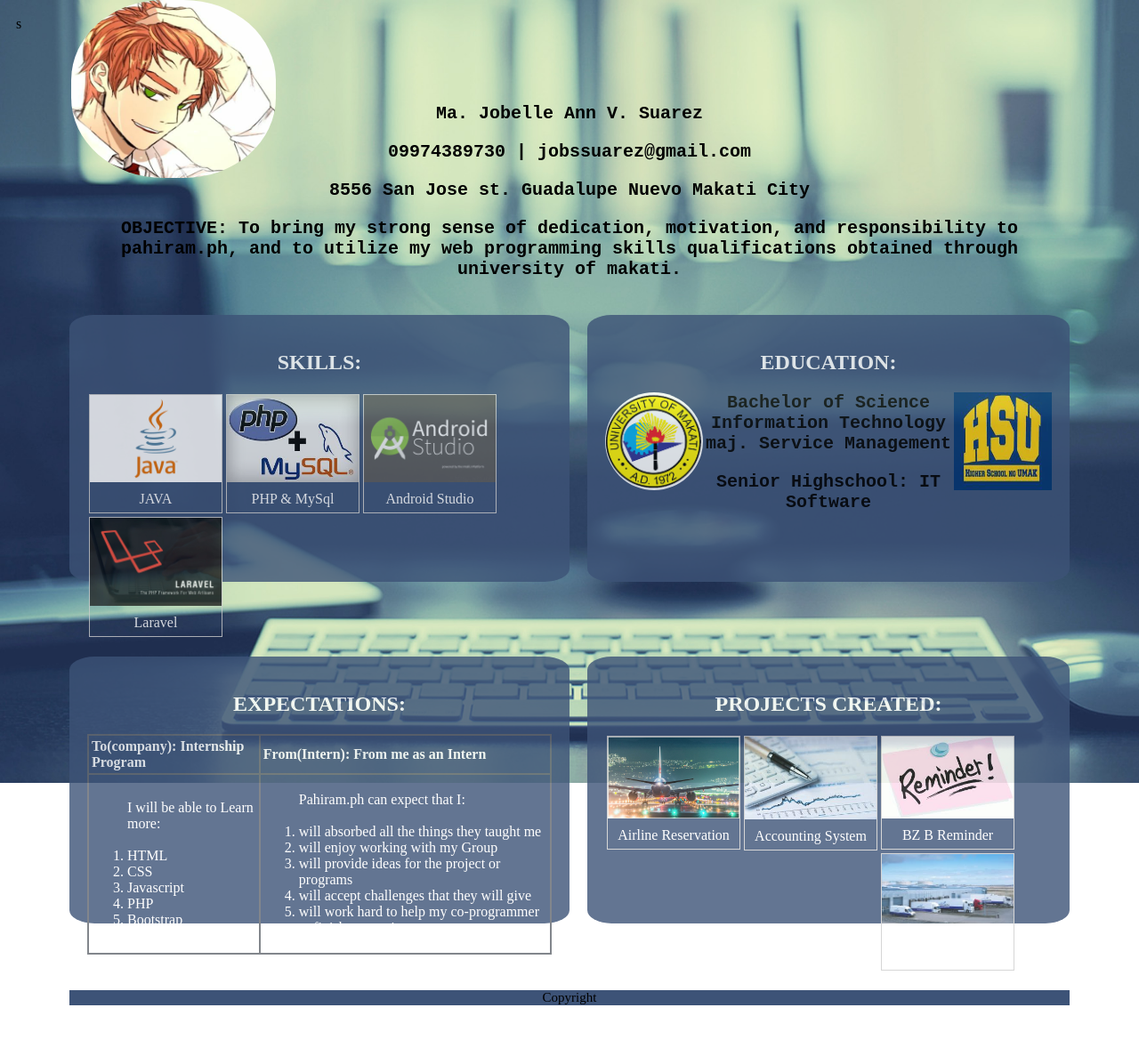
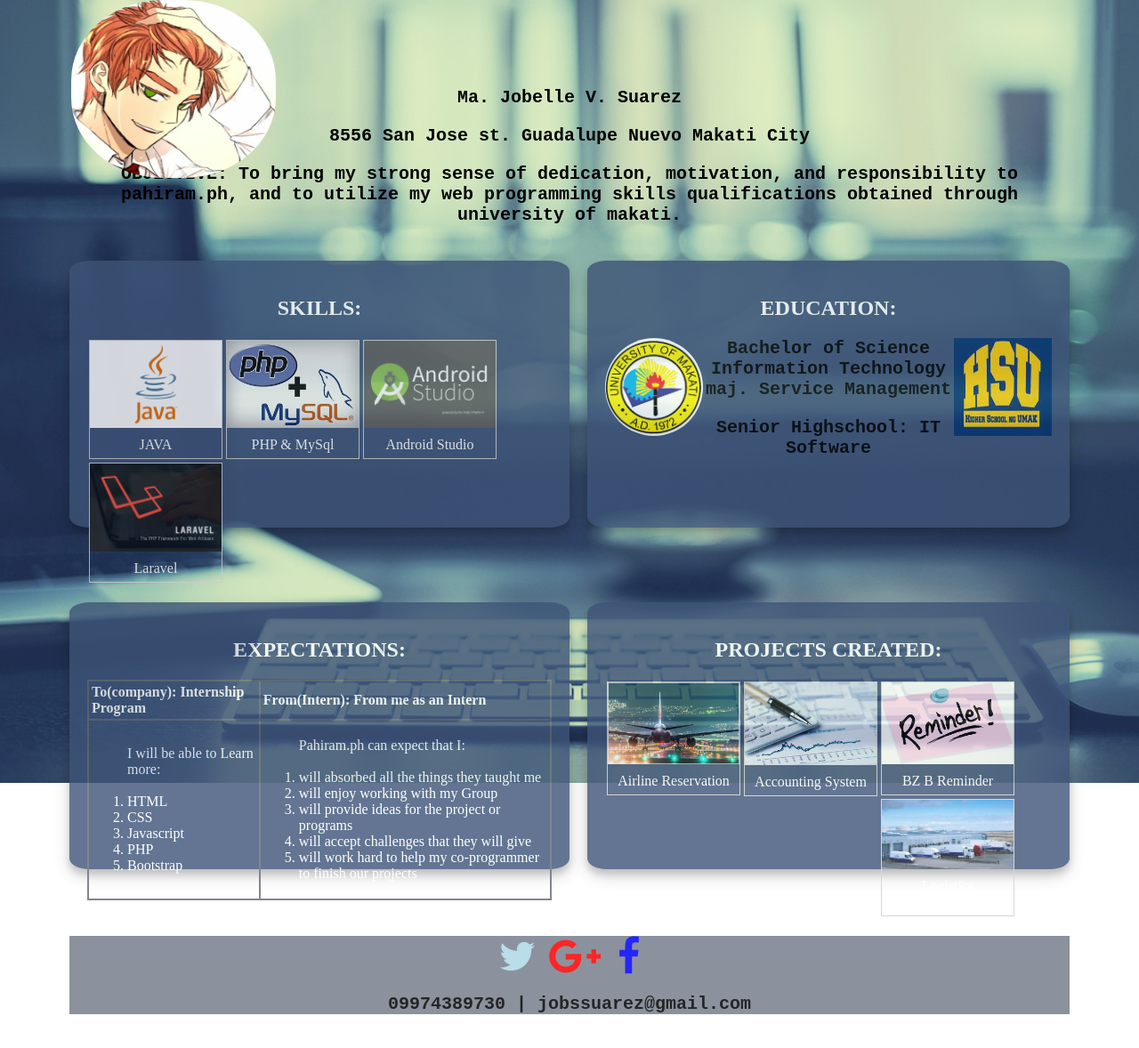
Before and after one commit to suarezjobelle/web-portfolio, a plain HTML site: page index.html in a window 1280 px wide. Shown: the whole page at 89% size. Drawn offline with Linux system fonts and the light colour scheme.

Commit message:
firstcommit

```diff
--- a/assets/css/style.css
+++ b/assets/css/style.css
@@ -70,7 +70,8 @@ h2{
   margin-top: 20px;
     height: 300px;
     opacity: .80;
-    border-radius: 5%
+    border-radius: 4%;
+ box-shadow: 0 6px 8px 0 rgba(0, 0, 0, 0.2), 0 8px 20px 0 rgba(0, 0, 0, 0.19);
 
 }
 
--- a/index.html
+++ b/index.html
@@ -2,17 +2,16 @@
 <html>
 <head>
 	<meta charset="UTF-8">
-	<meta name="viewport" content="width=device-width, initial-scale=1.0">s
+	<meta name="viewport" content="width=device-width, initial-scale=1.0">
 	<title>Project 1</title>
 	<link rel="stylesheet" type="text/css" href=" assets/css/style.css">
-
+	<link rel="stylesheet" href="https://cdnjs.cloudflare.com/ajax/libs/font-awesome/4.7.0/css/font-awesome.min.css">
 </head>
 <body>
 
 <div class="header">
  <img src="assets/images/yoo.jpg" class="user">
-<H3>Ma. Jobelle Ann V. Suarez</H3>
-   <h3>09974389730 | jobssuarez@gmail.com</h3>
+<H3>Ma. Jobelle V. Suarez</H3>
      <h3>8556 San Jose st. Guadalupe Nuevo Makati City</h3>
    	<h3 >OBJECTIVE: To bring my strong sense of dedication, motivation, and responsibility to pahiram.ph, and to utilize my web programming skills qualifications obtained through university of makati. </h3>
 
@@ -135,8 +134,11 @@
   </div>
 </div>
 
-<div class="footer">
- <p>Copyright</p>
+<div style="background-color:#777f8c;opacity: .85" class="footer">
+<a href="#Twitter"><i class="fa fa-twitter" style="font-size:45px;color:lightblue"></i></a>&nbsp&nbsp&nbsp
+<a href="#Google"><i class="fa fa-google-plus" style="font-size:45px;color:red"></i></a> &nbsp&nbsp&nbsp
+<a href="#Facebook"><i class="fa fa-facebook" style="font-size:45px;color:blue"></i></a>
+   <h3>09974389730 | jobssuarez@gmail.com</h3>
 </div>
 
 </body>
```
